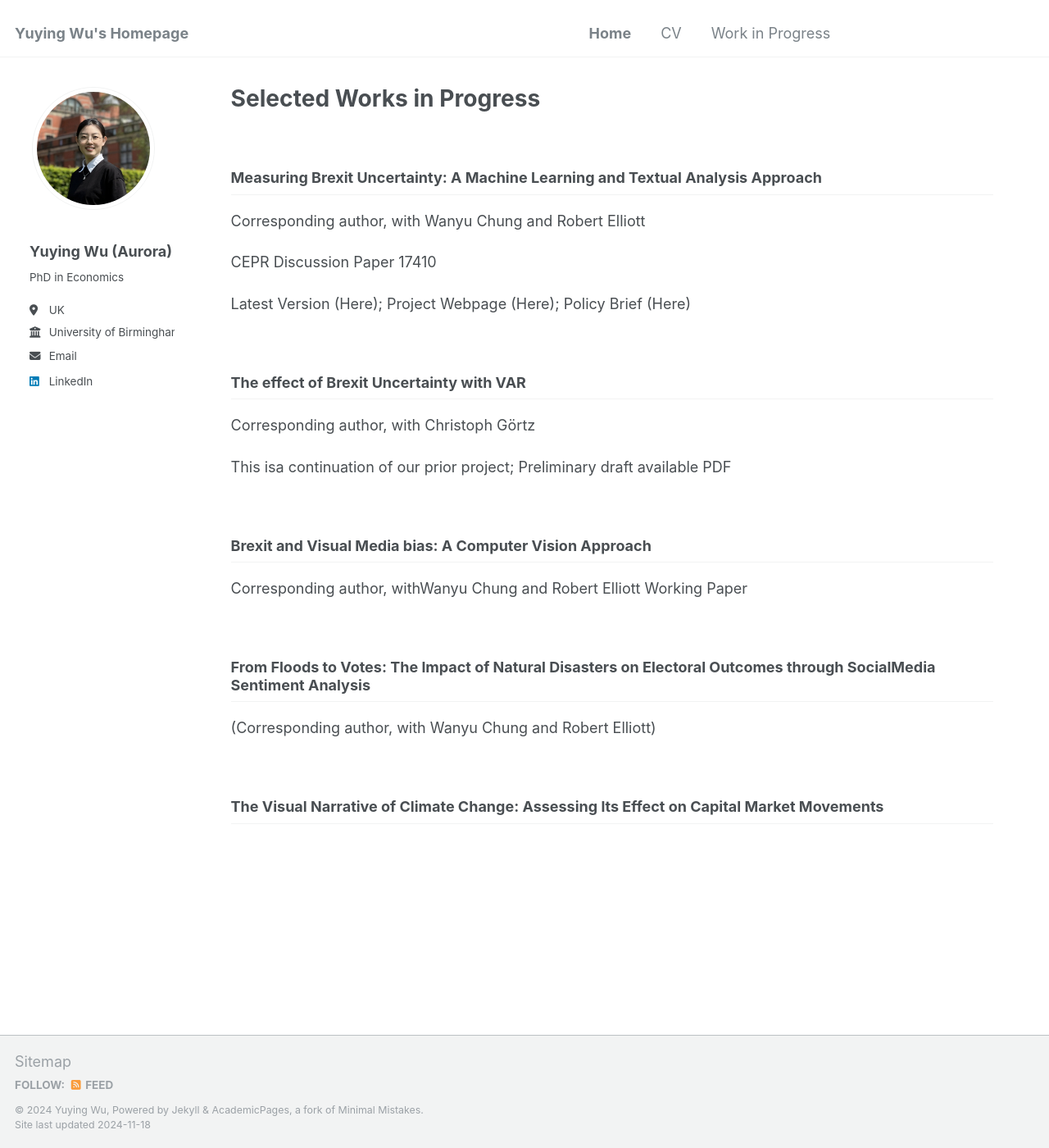
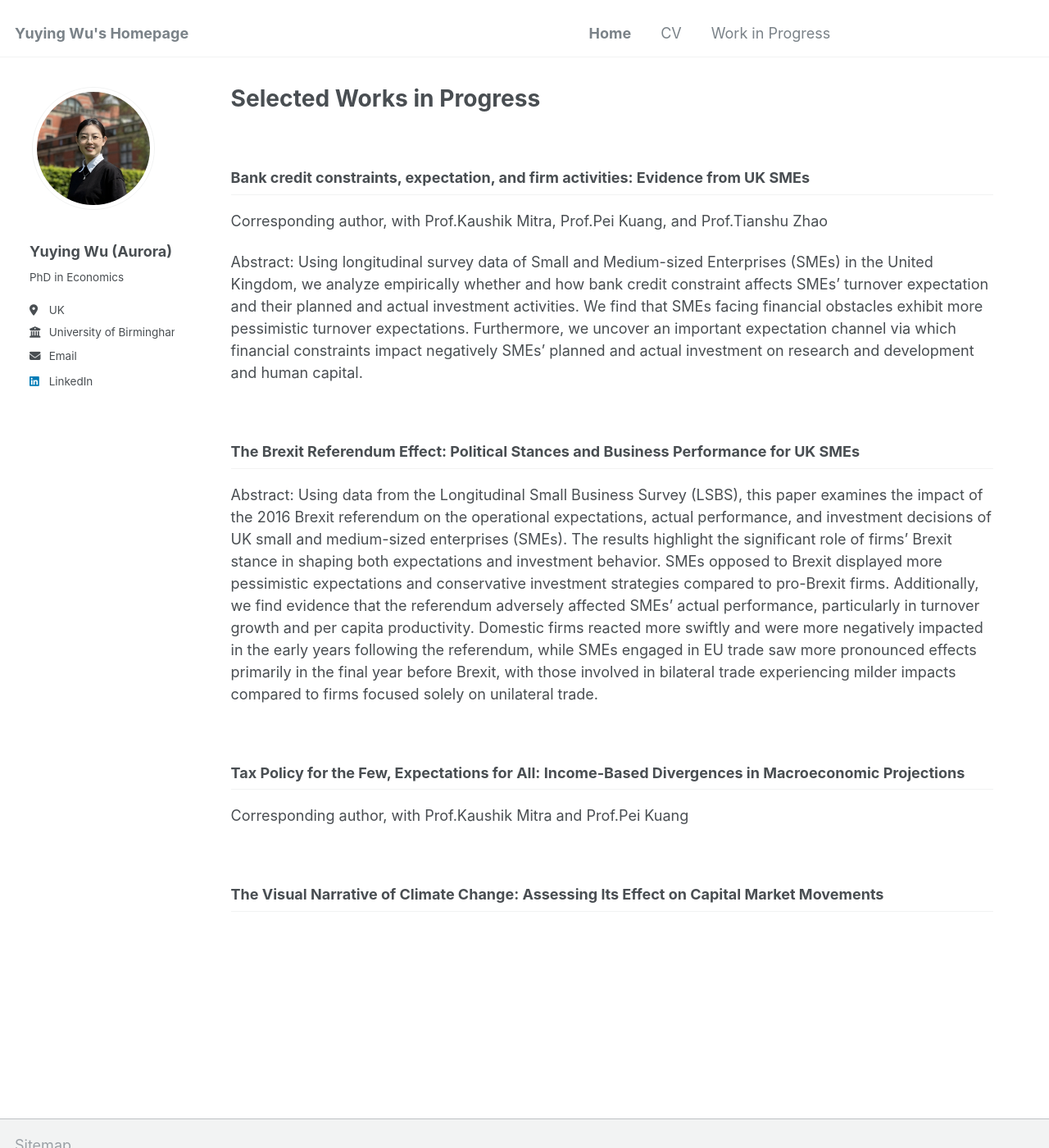
Before and after one commit to YUYINGWU-AURORA/YUYINGWU-AURORA.github.io, a Jekyll site: the page built from _pages/publications.md, in a window 1280 px wide and 1400 px high. Shown: the whole window at 82% size. Built offline with Jekyll 4.4.1, drawn with Linux system fonts in a browser that asks for light colours.

Commit message:
Update publications.md

```diff
--- a/_pages/publications.md
+++ b/_pages/publications.md
@@ -11,37 +11,28 @@ page_id: publication_page
 
 
 
-### Measuring Brexit Uncertainty: A Machine Learning and Textual Analysis Approach
+### Bank credit constraints, expectation, and firm activities: Evidence from UK SMEs
 
-Corresponding author, with Wanyu Chung and Robert Elliott
+Corresponding author, with Prof.Kaushik Mitra, Prof.Pei Kuang, and Prof.Tianshu Zhao
 
-CEPR Discussion Paper 17410
-
-Latest Version (Here); Project Webpage (Here); Policy Brief (Here)
+Abstract: Using longitudinal survey data of Small and Medium-sized Enterprises (SMEs) in the United Kingdom, we analyze empirically whether and how bank credit constraint affects SMEs' turnover expectation and their planned and actual investment activities. We find that SMEs facing financial obstacles exhibit more pessimistic turnover expectations. Furthermore, we uncover an important expectation channel via which financial constraints impact negatively SMEs' planned and actual investment on research and development and human capital.
 
 
 
 
-### The effect of Brexit Uncertainty with VAR
+### The Brexit Referendum Effect: Political Stances and Business Performance for UK SMEs
 
-Corresponding author, with Christoph Görtz
-
-This isa continuation of our prior project; Preliminary draft available PDF
+Abstract: Using data from the Longitudinal Small Business Survey (LSBS), this paper examines the impact of the 2016 Brexit referendum on the operational expectations, actual performance, and investment decisions of UK small and medium-sized enterprises (SMEs). The results highlight the significant role of firms' Brexit stance in shaping both expectations and investment behavior. SMEs opposed to Brexit displayed more pessimistic expectations and conservative investment strategies compared to pro-Brexit firms. Additionally, we find evidence that the referendum adversely affected SMEs' actual performance, particularly in turnover growth and per capita productivity. Domestic firms reacted more swiftly and were more negatively impacted in the early years following the referendum, while SMEs engaged in EU trade saw more pronounced effects primarily in the final year before Brexit, with those involved in bilateral trade experiencing milder impacts compared to firms focused solely on unilateral trade.
 
 
 
 
-### Brexit and Visual Media bias: A Computer Vision Approach
+### Tax Policy for the Few, Expectations for All: Income-Based Divergences in Macroeconomic Projections
 
-Corresponding author, withWanyu Chung and Robert Elliott Working Paper
+Corresponding author, with Prof.Kaushik Mitra and Prof.Pei Kuang
 
 
 
-
-
-### From Floods to Votes: The lmpact of Natural Disasters on Electoral Outcomes through SocialMedia Sentiment Analysis
-
-(Corresponding author, with Wanyu Chung and Robert Elliott)
 
 
 
```
